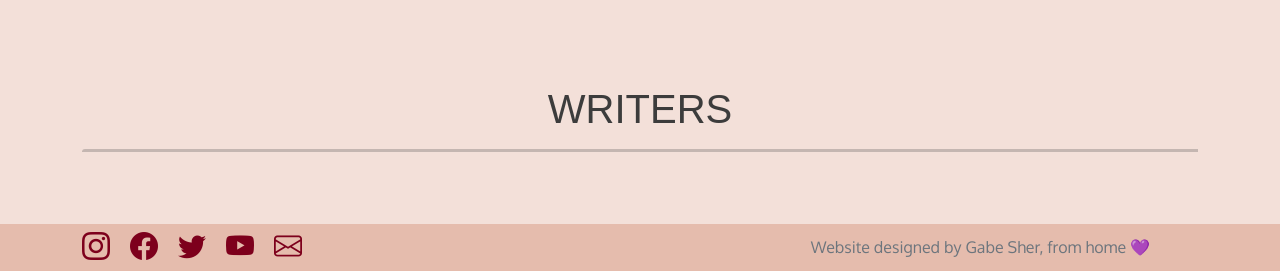
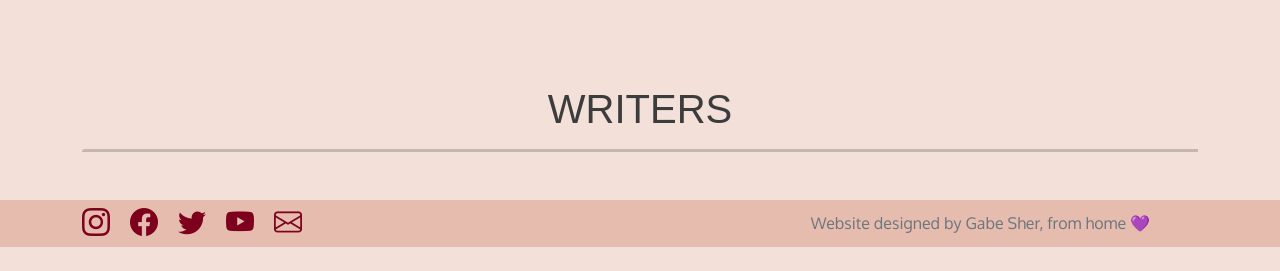
Before and after one commit to skulenite-web/2t1, a Python web app: template app/templates/team.html in a window 1280 px wide. Shown: the part 1210-1481 px from the top of the page. After the commit the page ends 1457 px from the top, so only its background shows below. Run offline with Jinja, Linux system fonts and the light colour scheme; the template is opened without the code that fills it, so the values that code supplies are empty; some libraries are stand-ins or nearby versions; some web fonts are replaced.

Commit message:
Tiny spacing change to Writer's section

```diff
--- a/app/templates/team.html
+++ b/app/templates/team.html
@@ -157,7 +157,7 @@
       </section>
 
       <h1 class='h1 mt-2 text-center sub-font pt-5' id='creative'> WRITERS </h1>
-      <hr class='people-hr border-dark mb-5' />
+      <hr class='people-hr border-dark mb-4' />
       <section class='text-center'>
         {% for writer in writers %}
             <span class='name-credit sub-font fs-4 mx-1'>{{writer}}</span>
```
